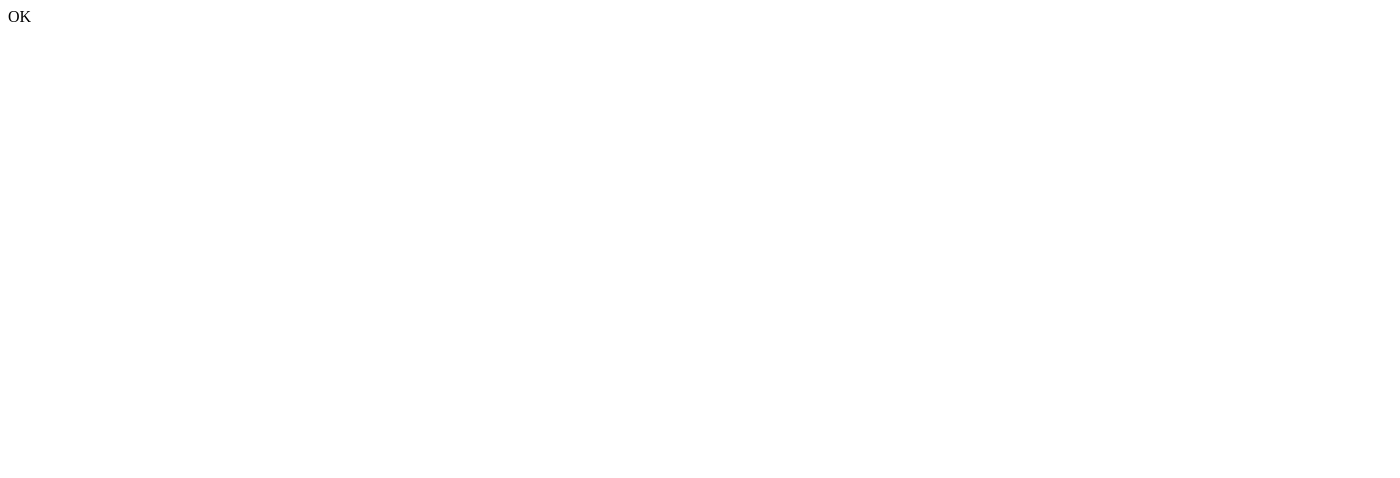
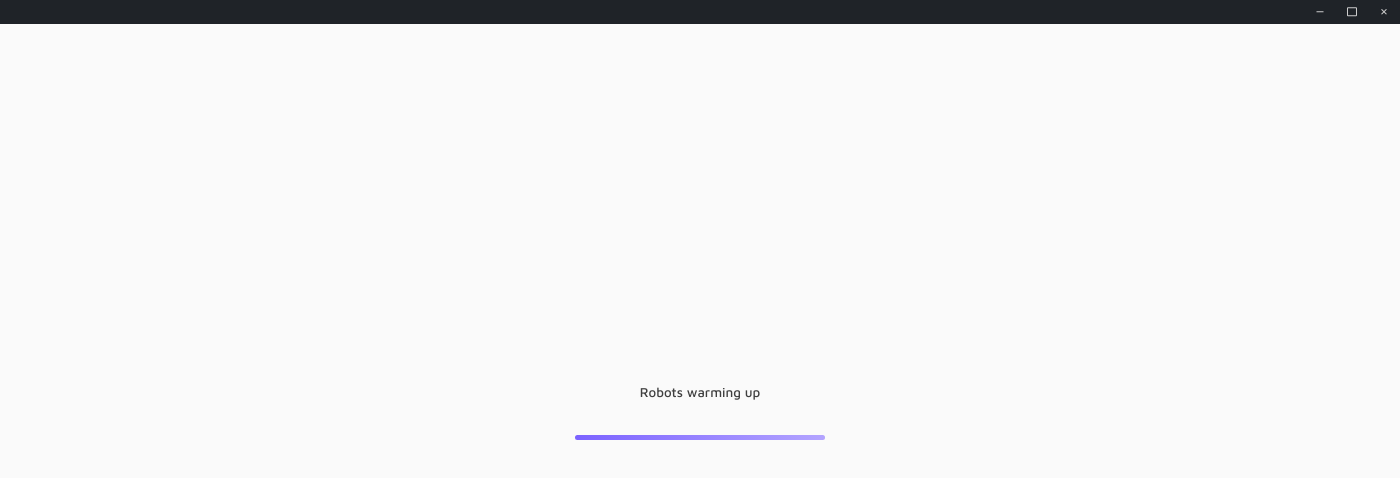
Before and after one commit to hugo-chilemme/dowssh, an Electron app: page bin/apps/pages/index.html in a window 1400 px wide. Drawn offline with nearby package versions, Linux system fonts and the light colour scheme.

Commit message:
💻 Adding page loading and header

```diff
--- /dev/null
+++ b/bin/apps/pages/assets/styles/base.css
@@ -0,0 +1,26 @@
+@import url('https://fonts.googleapis.com/css2?family=Maven+Pro:wght@400;500;600;700;800;900&display=swap');
+@import url('https://unpkg.com/boxicons@2.1.4/css/boxicons.min.css');
+
+:root {
+    --app-background-color: rgba(250,250,250,1.0);
+    --app-header-height: 24px;
+}
+
+* {
+    box-sizing: border-box;
+    margin: 0;
+    padding: 0;
+    user-select: none;
+}
+
+body {
+    background-color: var(--app-background-color);
+}
+
+h1, h2, h3, h4, h5, h6, p {
+    font-family: 'Maven Pro', sans-serif;
+}
+
+.hide {
+    display:none !important
+}
--- /dev/null
+++ b/bin/apps/pages/assets/styles/header.css
@@ -0,0 +1,21 @@
+.cfx-header {
+    height: var(--app-header-height);
+    display: flex;
+    width: 100%;
+    background-color: #1f2328;
+    justify-content: flex-end;
+}
+
+.cfx-header i {
+    padding: 0 10px;
+    font-size: 12Px;
+    height: 100%;
+    color:#ccc;
+
+    display:inline-flex;
+    align-items: center;
+}
+
+.cfx-header i:hover {
+    background:#404040;
+}
--- /dev/null
+++ b/bin/apps/pages/assets/styles/loader.css
@@ -0,0 +1,66 @@
+.cfx-loading {
+    position: fixed;
+    left:0;
+    top:var(--app-header-height);
+    right: 0;
+    bottom: 0;
+
+    background-color: var(--app-background-color);
+
+    display:flex;
+    justify-content: center;
+    align-items: center;
+    flex-direction: column;
+
+    animation: loaderPop 500ms 1;
+}
+
+@keyframes loaderPop {
+   0% {
+    transform:translateY(25px);
+    opacity: 0;
+   }
+   100% {
+    transform: translateY(0);
+    opacity: 1;
+   }
+}
+
+.cfx-loading h5 {
+    color:#404040;
+    font-weight: 500;
+}
+.cfx-loading-progress {
+    background-color: #ebebeb;
+    height: 5px;
+    border-radius: 100px;
+    margin-top: 35px;
+    display:flex;
+    width: 100%;
+    max-width: 250px;
+}
+
+.cfx-loading-progress span {
+    display:flex;
+    height: 5px;
+    width: 100%;
+    border-radius: 100px;
+    background-color: #7b62ff;
+
+    background: linear-gradient(0.25turn, #7b62ff, #b3a4ff);
+    animation: loading 2s 1;
+}
+
+
+
+@keyframes loading {
+    0% {
+     width: 0%
+    }
+    75% {
+        width: 33%;
+    }
+    100% {
+     width: 100%;
+    }
+ }
--- a/bin/apps/pages/index.html
+++ b/bin/apps/pages/index.html
@@ -2,8 +2,26 @@
 <html>
     <head>
         <title>Dowssh</title>
+
+        <link rel="stylesheet" href="assets/styles/base.css">
+        <link rel="stylesheet" href="assets/styles/header.css">
+
+        <link rel="stylesheet" href="assets/styles/loader.css">
+
     </head>
     <body>
-        OK
+        <div class="cfx-header">
+            <i class='bx bx-minus' ></i>
+            <i class='bx bx-rectangle' ></i>
+            <i class='bx bx-x'></i>
+        </div>
+        <div class="cfx-loading">
+            <h5>Robots warming up</h5>
+
+            <div class="cfx-loading-progress">
+                <span></span>
+            </div>
+        </div>
+
     </body>
 </html>
```
